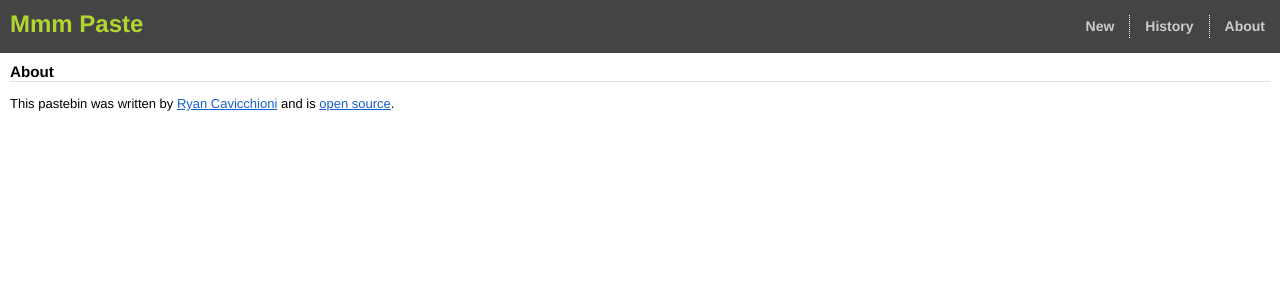
After one commit to ryanc/pastebin, a PHP site: template views/about.twig in a window 1280 px wide. The commit adds this page. Shown: the top 300 px of the page. Run offline with PHP 8.4, Linux system fonts and the light colour scheme; the template is opened without the code that fills it, so the values that code supplies are empty; some libraries are stand-ins or nearby versions.

Commit message:
Added about page.

```diff
--- /dev/null
+++ b/views/about.twig
@@ -0,0 +1,11 @@
+{% extends "layout.twig" %}
+
+{% block content %}
+
+<h3>About</h3>
+<p>
+This pastebin was written by <a href="http://cavi.cc">Ryan Cavicchioni</a> and
+is <a href="http://github.com/ryanc/pastebin">open source</a>.
+</p>
+
+{% endblock %}
--- a/views/layout.twig
+++ b/views/layout.twig
@@ -22,6 +22,7 @@
   <ul id="navigation">
     <li><a href="/new">New</a></li>
     <li><a href="/history">History</a></li>
+    <li><a href="/about">About</a></li>
   </ul>
 </div>
 <div id="content">
```
Also changed, not shown: src/controllers.php (+8 -0 lines), tests/PasteWebTest.php (+15 -0 lines).
